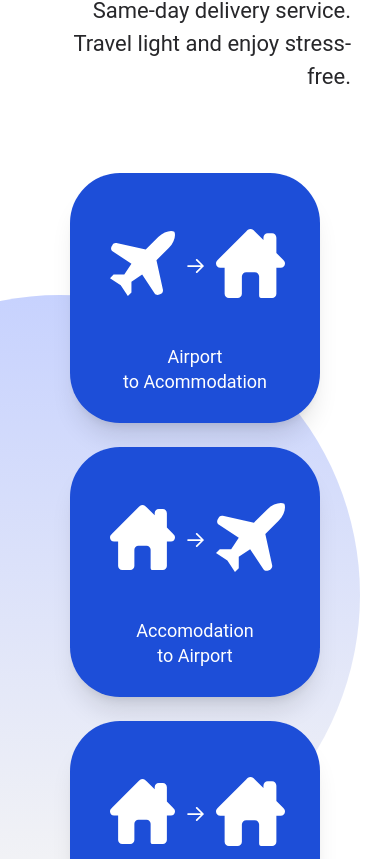
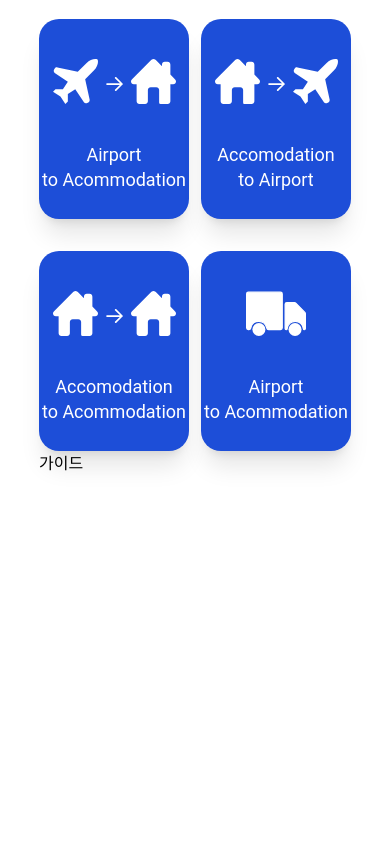
Before and after one commit to pepperdad/hanzfree-web, a Next.js app: page / in a window 390 px wide. Shown: the part 1385-2244 px from the top of the page. Built offline with nearby package versions, Linux system fonts and the light colour scheme; no server answers.

Commit message:
feat: 서비스 소개 페이지 반응형 추가

```diff
--- a/pages/api/index.ts
+++ b/pages/api/index.ts
@@ -14,8 +14,6 @@ export const fetchUserData = async (context: GetServerSidePropsContext) => {
   const { cookie } = context.req.headers;
   // 쿠키가 없거나 토큰이 없는 경우 null 반환
 
-  console.log('cookie', cookie);
-
   if (!cookie || !cookie.includes('access_token') || !cookie.includes('refresh_token')) {
     return null;
   }
@@ -25,8 +23,6 @@ export const fetchUserData = async (context: GetServerSidePropsContext) => {
       Cookie: cookie || '',
     },
   });
-
-  console.log('res', res);
 
   if (res.status === 401) {
     context.res.setHeader('Set-Cookie', [
--- /dev/null
+++ b/src/main/components/MobileIntro.tsx
@@ -0,0 +1,84 @@
+import React from 'react';
+
+import Image from 'next/image';
+
+const MobileIntro = () => {
+  return (
+    <>
+      <div className='flex gap-3 pb-8'>
+        <div className='w-[250px] h-[200px] bg-blue-700 rounded-[20px] shadow-xl flex-col m-auto'>
+          <div className='pt-10 pb-8 flex-center'>
+            <div>
+              <Image src='/assets/airplane.svg' width={45} height={45} />
+            </div>
+            <div className='px-2'>
+              <Image src='/assets/arrow.svg' width={17} height={14} />
+            </div>
+            <div>
+              <Image src='/assets/home.svg' width={45} height={45} />
+            </div>
+            <div />
+          </div>
+          <div className="text-center text-white text-lg font-normal font-['Roboto'] leading-[25.20px]">
+            Airport <br />
+            to Acommodation
+          </div>
+        </div>
+
+        <div className='w-[250px] h-[200px] bg-blue-700 rounded-[20px] shadow-xl flex-col m-auto'>
+          <div className='pt-10 pb-8 flex-center'>
+            <div>
+              <Image src='/assets/home.svg' width={45} height={45} />
+            </div>
+            <div className='px-2'>
+              <Image src='/assets/arrow.svg' width={17} height={14} />
+            </div>
+            <div>
+              <Image src='/assets/airplane.svg' width={45} height={45} />
+            </div>
+            <div />
+          </div>
+          <div className="text-center text-white text-lg font-normal font-['Roboto'] leading-[25.20px]">
+            Accomodation <br />
+            to Airport
+          </div>
+        </div>
+      </div>
+
+      <div className='flex gap-3'>
+        <div className='w-[250px] h-[200px] bg-blue-700 rounded-[20px] shadow-xl flex-col m-auto'>
+          <div className='pt-10 pb-8 flex-center'>
+            <div>
+              <Image src='/assets/home.svg' width={45} height={45} />
+            </div>
+            <div className='px-2'>
+              <Image src='/assets/arrow.svg' width={17} height={14} />
+            </div>
+            <div>
+              <Image src='/assets/home.svg' width={45} height={45} />
+            </div>
+            <div />
+          </div>
+          <div className="text-center text-white text-lg font-normal font-['Roboto'] leading-[25.20px]">
+            Accomodation <br />
+            to Acommodation
+          </div>
+        </div>
+        <div className='w-[250px] h-[200px] bg-blue-700 rounded-[20px] shadow-xl flex-col m-auto'>
+          <div className='pt-10 pb-8 flex-center'>
+            <span>
+              <Image src='/assets/car.svg' width={98} height={45} />
+            </span>
+            <div />
+          </div>
+          <div className="text-center text-white text-lg font-normal font-['Roboto'] leading-[25.20px]">
+            Airport <br />
+            to Acommodation
+          </div>
+        </div>
+      </div>
+    </>
+  );
+};
+
+export default MobileIntro;
--- /dev/null
+++ b/src/main/components/PCIntro.tsx
@@ -0,0 +1,81 @@
+import React from 'react';
+
+import Image from 'next/image';
+
+const PCIntro = () => {
+  return (
+    <>
+      <div className='w-[250px] h-[250px] bg-blue-700 rounded-[50px] shadow-xl flex-col m-auto'>
+        <div className='pb-10 flex-center pt-14'>
+          <div>
+            <Image src='/assets/airplane.svg' width={65} height={65} />
+          </div>
+          <div className='px-2'>
+            <Image src='/assets/arrow.svg' width={17} height={14} />
+          </div>
+          <div>
+            <Image src='/assets/home.svg' width={65} height={65} />
+          </div>
+          <div />
+        </div>
+        <div className="text-center text-white text-xl font-normal font-['Roboto']">
+          Airport <br />
+          to Acommodation
+        </div>
+      </div>
+
+      <div className='w-[250px] h-[250px] bg-blue-700 rounded-[50px] shadow-xl flex-col m-auto'>
+        <div className='pb-10 flex-center pt-14'>
+          <div>
+            <Image src='/assets/home.svg' width={65} height={65} />
+          </div>
+          <div className='px-2'>
+            <Image src='/assets/arrow.svg' width={17} height={14} />
+          </div>
+          <div>
+            <Image src='/assets/airplane.svg' width={69} height={69} />
+          </div>
+          <div />
+        </div>
+        <div className="text-center text-white text-xl font-normal font-['Roboto']">
+          Accomodation <br />
+          to Airport
+        </div>
+      </div>
+
+      <div className='w-[250px] h-[250px] bg-blue-700 rounded-[50px] shadow-xl flex-col m-auto'>
+        <div className='pb-10 flex-center pt-14'>
+          <div>
+            <Image src='/assets/home.svg' width={65} height={65} />
+          </div>
+          <div className='px-2'>
+            <Image src='/assets/arrow.svg' width={17} height={14} />
+          </div>
+          <div>
+            <Image src='/assets/home.svg' width={65} height={65} />
+          </div>
+          <div />
+        </div>
+        <div className="text-center text-white text-xl font-normal font-['Roboto']">
+          Accomodation <br />
+          to Acommodation
+        </div>
+      </div>
+
+      <div className='w-[250px] h-[250px] bg-blue-700 rounded-[50px] shadow-xl flex-col m-auto'>
+        <div className='pb-8 flex-center pt-14'>
+          <span>
+            <Image src='/assets/car.svg' width={98} height={74} />
+          </span>
+          <div />
+        </div>
+        <div className="text-center text-white text-xl font-normal font-['Roboto']">
+          Airport <br />
+          to Acommodation
+        </div>
+      </div>
+    </>
+  );
+};
+
+export default PCIntro;
--- a/src/main/components/Page.tsx
+++ b/src/main/components/Page.tsx
@@ -7,11 +7,11 @@ import Section3 from './Section3';
 const Page = () => {
   const mobile = true;
   return (
-    <div className='flex justify-center relative overflow-hidden'>
-      <div className='w-4/5 flex-col'>
+    <div className='relative flex justify-center overflow-hidden'>
+      <div className='flex-col w-4/5'>
         <Section1 />
-        <div className='w-[300px] h-[300px] bg-gradient-to-b from-indigo-200 to-zinc-100 rounded-full absolute -right-20 -z-20' />
-        <div className='w-[600px] h-[600px] -left-60 top-[1600px] md:w-[700px] md:h-[700px] md:origin-top-left md:rotate-[-15deg] md:-left-60 md:top-[1000px] bg-gradient-to-b from-indigo-200 to-zinc-100 rounded-full absolute -z-20' />
+        <div className='w-[450px] h-[450px] bg-gradient-to-b from-indigo-200 to-zinc-100 rounded-full absolute -right-80 -z-20 rotate-[90.14deg] md:-right-40' />
+        <div className='hidden w-[600px] h-[600px] -left-60 top-[1600px] md:w-[700px] md:h-[700px] md:origin-top-left md:rotate-[-15deg] md:-left-60 md:top-[1000px] bg-gradient-to-b from-indigo-200 to-zinc-100 rounded-full absolute -z-20' />
         <Section2 />
         <Section3 />
       </div>
--- a/src/main/components/Section2.tsx
+++ b/src/main/components/Section2.tsx
@@ -1,91 +1,28 @@
 import React from 'react';
 
-import Image from 'next/image';
+import MobileIntro from './MobileIntro';
+import PCIntro from './PCIntro';
 
 const Section2 = () => {
   return (
     <div id='section2' className='min-h-screen'>
-      <div className="text-blue-700 text-7xl font-medium font-['Hind'] relative top-20 text-right">
+      <div className="text-blue-700 text-6xl font-medium font-['Hind'] relative top-20 text-right pb-2">
         Introduction of Service
       </div>
 
-      <div className="text-right text-zinc-800 text-[22px] font-normal font-['Roboto'] relative top-20 pb-40">
+      <div className="text-right text-zinc-800 text-xl font-['Roboto'] relative top-20 pb-32">
         Smooth luggage transportation throughout your entire journey. <br />
         From the airport to your accommodation, from your accommodation to the airport, and even
         between accommodations. <br />
         Same-day delivery service. Travel light and enjoy stress-free.
       </div>
 
-      <div className='md:flex md:flex-wrap md:flex-row gap-6 pb-4 flex flex-col gap-3'>
-        <div className='w-[250px] h-[250px] bg-blue-700 rounded-[50px] shadow-xl flex-col m-auto'>
-          <div className='pl-4 flex-center pt-14 pb-10 gap-3'>
-            <span>
-              <Image src='/assets/airplane.svg' width={65} height={65} />
-            </span>
-            <span>
-              <Image src='/assets/arrow.svg' width={17} height={14} />
-            </span>
-            <span>
-              <Image src='/assets/home.svg' width={69} height={69} />
-            </span>
-            <div />
-          </div>
-          <div className="text-center text-white text-lg font-normal font-['Roboto'] leading-[25.20px]">
-            Airport <br />
-            to Acommodation
-          </div>
-        </div>
+      <div className='hidden gap-3 md:flex md:flex-row'>
+        <PCIntro />
+      </div>
 
-        <div className='w-[250px] h-[250px] bg-blue-700 rounded-[50px] shadow-xl flex-col m-auto'>
-          <div className='pl-4 flex-center pt-14 pb-10 gap-3'>
-            <span>
-              <Image src='/assets/home.svg' width={65} height={65} />
-            </span>
-            <span>
-              <Image src='/assets/arrow.svg' width={17} height={14} />
-            </span>
-            <span>
-              <Image src='/assets/airplane.svg' width={69} height={69} />
-            </span>
-            <div />
-          </div>
-          <div className="text-center text-white text-lg font-normal font-['Roboto'] leading-[25.20px]">
-            Accomodation <br />
-            to Airport
-          </div>
-        </div>
-
-        <div className='w-[250px] h-[250px] bg-blue-700 rounded-[50px] shadow-xl flex-col m-auto'>
-          <div className='pl-4 flex-center pt-14 pb-10 gap-3'>
-            <span>
-              <Image src='/assets/home.svg' width={65} height={65} />
-            </span>
-            <span>
-              <Image src='/assets/arrow.svg' width={17} height={14} />
-            </span>
-            <span>
-              <Image src='/assets/home.svg' width={69} height={69} />
-            </span>
-            <div />
-          </div>
-          <div className="text-center text-white text-lg font-normal font-['Roboto'] leading-[25.20px]">
-            Accomodation <br />
-            to Acommodation
-          </div>
-        </div>
-
-        <div className='w-[250px] h-[250px] bg-blue-700 rounded-[50px] shadow-xl flex-col m-auto'>
-          <div className='pl-4 flex-center pt-14 pb-10 gap-3'>
-            <span>
-              <Image src='/assets/car.svg' width={98} height={74} />
-            </span>
-            <div />
-          </div>
-          <div className="text-center text-white text-lg font-normal font-['Roboto'] leading-[25.20px]">
-            Airport <br />
-            to Acommodation
-          </div>
-        </div>
+      <div className='flex-col md:hidden'>
+        <MobileIntro />
       </div>
     </div>
   );
```
